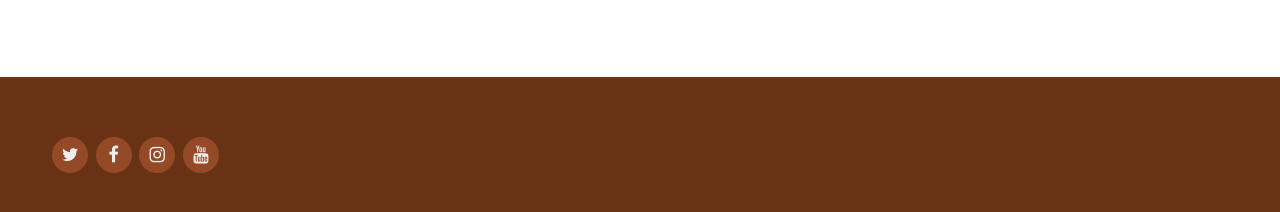
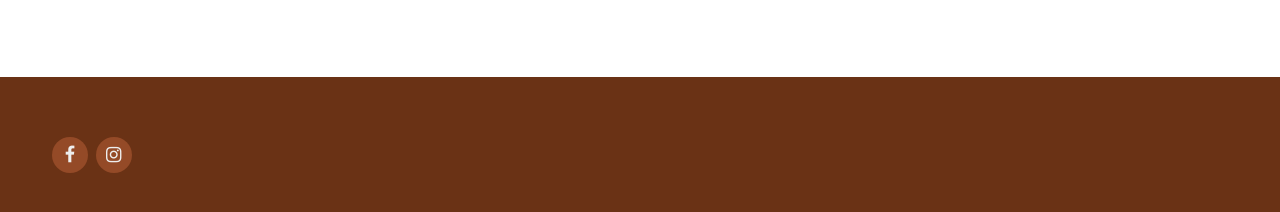
Before and after one commit to ivansch/MuseoDos, a plain HTML site: page index.html in a window 1280 px wide. Shown: the part 2806-3018 px from the top of the page. Drawn offline with nearby package versions, Linux system fonts and the light colour scheme.

Commit message:
Update index.html

```diff
--- a/index.html
+++ b/index.html
@@ -366,10 +366,8 @@
         <div class="row">
 
           <div class="social-links">
-            <a href="#" class="twitter"><i class="fa fa-twitter"></i></a>
-            <a href="#" class="facebook"><i class="fa fa-facebook"></i></a>
-            <a href="#" class="instagram"><i class="fa fa-instagram"></i></a>
-            <a href="#" class="youtube"><i class="fa fa-youtube"></i></a>
+             <a href="v¡https://www.facebook.com/museoquimicaexactasunlp/" target="_blank" class="facebook"><i class="fa fa-facebook"></i></a>
+            <a href="https://www.instagram.com/museodequimicayfarmacia/ " class="instagram" target="_blank"><i class="fa fa-instagram"></i></a>
           </div>
 
         </div>
```
